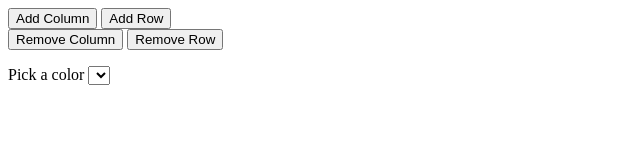
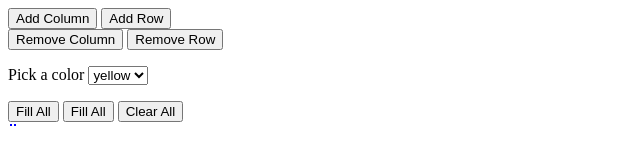
Before and after one commit to CyberAlv/Assignment-5, a plain HTML site: page index.html in a window 1280 px wide. Shown: the whole page, without its empty margins (0-640 px from the left). Drawn offline with Linux system fonts and the light colour scheme.

Commit message:
more revisions

```diff
--- a/index.html
+++ b/index.html
@@ -17,8 +17,30 @@
         <button onclick="removeColumn">Remove Column</button>
         <button onclick="removeRow()">Remove Row</button>
 
-</form>
+<form>
     <p>
         <label>Pick a color</label>
-        <select id="color-select" onchange="setCureentColor(this.value"
+        <select id="color-select" onchange="setCureentColor(this.value)">
+        <option value="fafa14">yellow</option>
+        <option value="041afb">blue</option>
+        <option value="4300e8">purple</option>
+        <option value="000000">black</option>
+    </select>
     </p>
+</form>
+
+<button onclick="setUncolored()">Fill All</button>
+<button onclick="seetAllCurrent()">Fill All</button>
+<button onclick="clearAll()">Clear All</button>
+
+<table id=main-grid>
+    <tr>
+        <td></td>
+        <td></td>
+    </tr>
+</table>
+
+<script src="script.js"></script>
+
+</body>
+</html>
```
